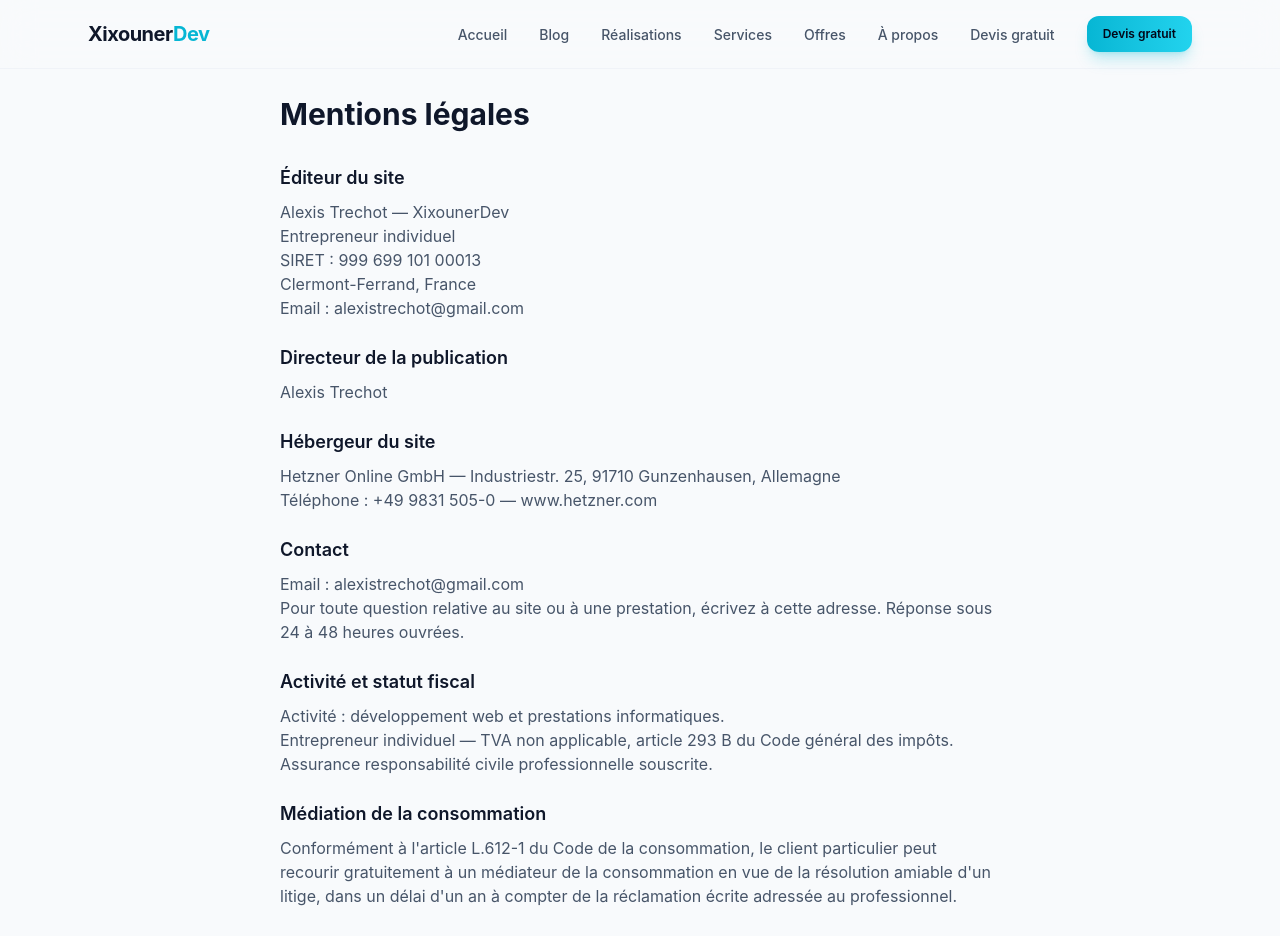
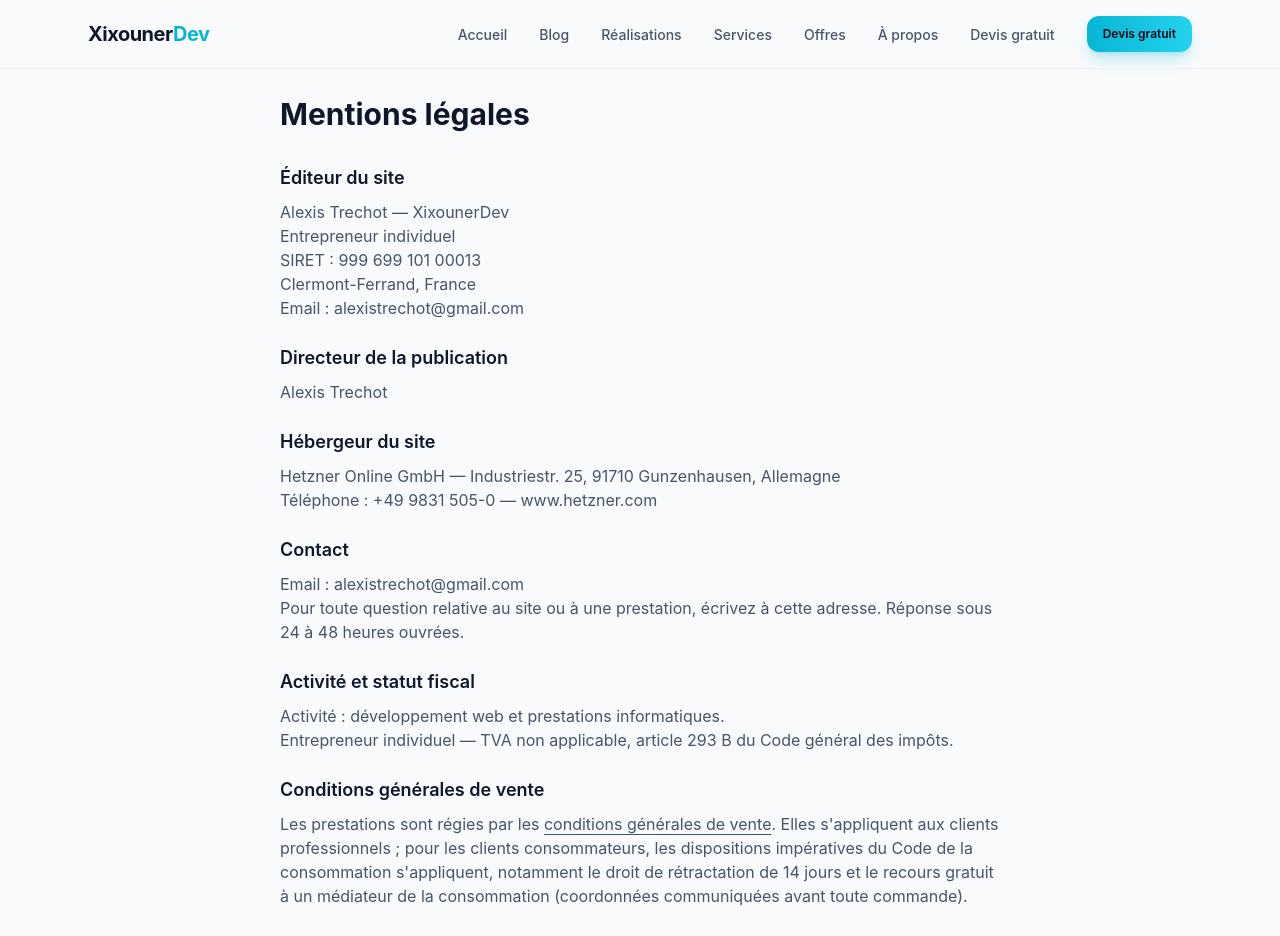
Before and after one commit to Xixouner/xixounerdev-portfolio, a Next.js app: page /mentions-legales in a window 1280 px wide. Shown: the top 936 px of the page. Built offline with nearby package versions, Linux system fonts and the light colour scheme.

Commit message:
fix(mentions-legales): retire la fausse assurance RC pro et renvoie aux CGV
- la mention assurance RC pro souscrite etait fausse : retiree
- mediation consommation cadre (coordonnees avant commande B2C)
- lien vers les conditions generales de vente

```diff
--- a/src/app/mentions-legales/page.tsx
+++ b/src/app/mentions-legales/page.tsx
@@ -88,17 +88,20 @@ export default function MentionsLegales() {
             Entrepreneur individuel — TVA non applicable, article 293 B du Code
             général des impôts.
           </p>
-          <p>Assurance responsabilité civile professionnelle souscrite.</p>
         </div>
 
         <div>
-          <h2 className="mb-2 text-lg font-semibold text-primary">Médiation de la consommation</h2>
+          <h2 className="mb-2 text-lg font-semibold text-primary">Conditions générales de vente</h2>
           <p>
-            Conformément à l&apos;article L.612-1 du Code de la consommation, le
-            client particulier peut recourir gratuitement à un médiateur de la
-            consommation en vue de la résolution amiable d&apos;un litige, dans un
-            délai d&apos;un an à compter de la réclamation écrite adressée au
-            professionnel.
+            Les prestations sont régies par les{" "}
+            <Link href="/cgv" className="underline underline-offset-4">
+              conditions générales de vente
+            </Link>
+            . Elles s&apos;appliquent aux clients professionnels ; pour les clients
+            consommateurs, les dispositions impératives du Code de la consommation
+            s&apos;appliquent, notamment le droit de rétractation de 14 jours et le
+            recours gratuit à un médiateur de la consommation (coordonnées
+            communiquées avant toute commande).
           </p>
         </div>
 
```
